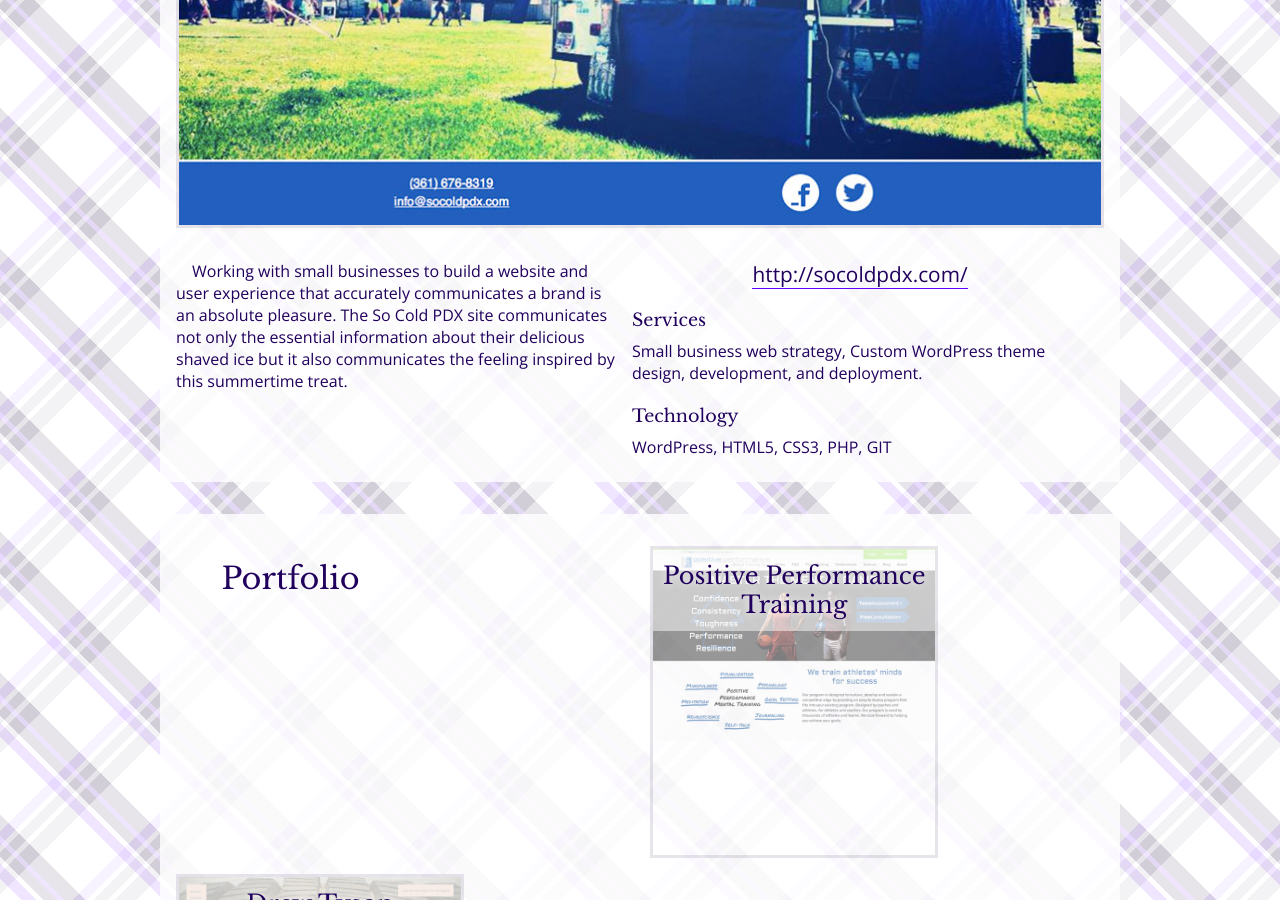
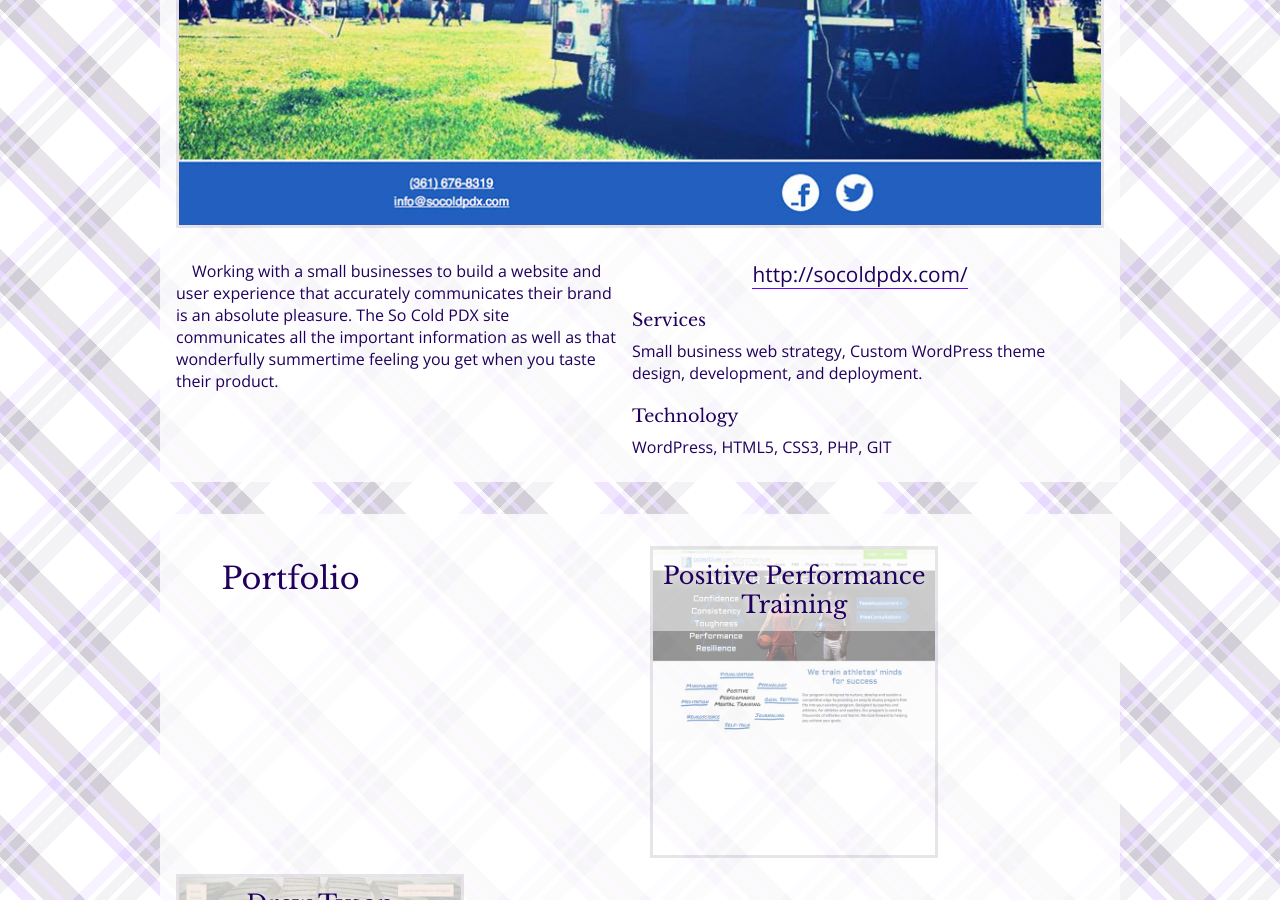
Before and after one commit to fitzryland/workwithfitzto, a Jekyll site: the page built from make/_posts/2013-08-07-so-cold-pdx.MARKDOWN, in a window 1280 px wide and 900 px high, scrolled down 866 px. Built offline with Jekyll 4.4.1, drawn with Linux system fonts in a browser that asks for light colours; nearby versions of some CDN libraries; comment, search, counter and statistics services are not loaded.

Commit message:
a round of content edits to portfolio copy

```diff
--- a/make/_posts/2013-08-06-positive-performance-training.MARKDOWN
+++ b/make/_posts/2013-08-06-positive-performance-training.MARKDOWN
@@ -7,4 +7,4 @@
 services: WordPress template re-design.
 tech: CSS3, HTML5, PHP, GIT
 ---
-<p>With an established and advanced WordPress based e-learning platform the Positive Performance Training team brought me in to give their site a facelift. With public facing landing pages as well as several different logged-in views this project provided an exciting opportunity to design an advanced design scheme to maintain a consistent aesthetic and user experience across a diverse system.</p>
+<p>With an established and advanced WordPress based e-learning platform the Positive Performance Training team brought me in to give their site a facelift. With public facing landing pages and several logged-in views this project provided an exciting opportunity to design a robust and consistent aesthetic and user experience.</p>
--- a/make/_posts/2013-08-07-so-cold-pdx.MARKDOWN
+++ b/make/_posts/2013-08-07-so-cold-pdx.MARKDOWN
@@ -7,4 +7,4 @@
 services: Small business web strategy, Custom WordPress theme design, development, and deployment.
 tech: WordPress, HTML5, CSS3, PHP, GIT
 ---
-<p>Working with small businesses to build a website and user experience that accurately communicates a brand is an absolute pleasure. The So Cold PDX site communicates not only the essential information about their delicious shaved ice but it also communicates the feeling inspired by this summertime treat.</p>
+<p>Working with a small businesses to build a website and user experience that accurately communicates their brand is an absolute pleasure. The So Cold PDX site communicates all the important information as well as that wonderfully summertime feeling you get when you taste their product.</p>
```
